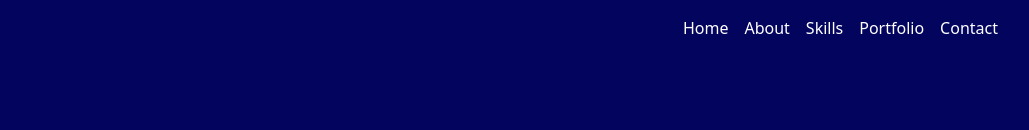
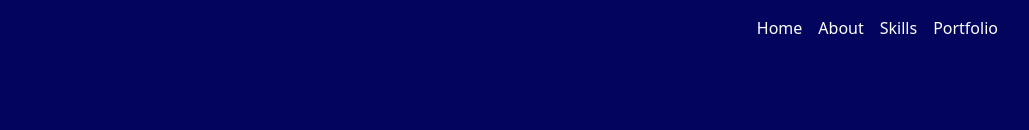
Before and after one commit to klsmith5370/Portfolio, a plain HTML site: page index.html in a window 1280 px wide. Shown: the top 130 px of the page, without its empty margins (192-1221 px from the left). Drawn offline with nearby package versions, Linux system fonts and the light colour scheme.

Commit message:
Took out area not being used

```diff
--- a/index.html
+++ b/index.html
@@ -33,9 +33,6 @@
                     </li>
                     <li class="nav-item">
                         <a class="nav-link" style="color: white" href="#portfolio">Portfolio</a>
-                    </li>
-                    <li class="nav-item">
-                        <a class="nav-link" style="color: white" href="#contact">Contact</a>
                     </li>
                 </ul>
 
```
